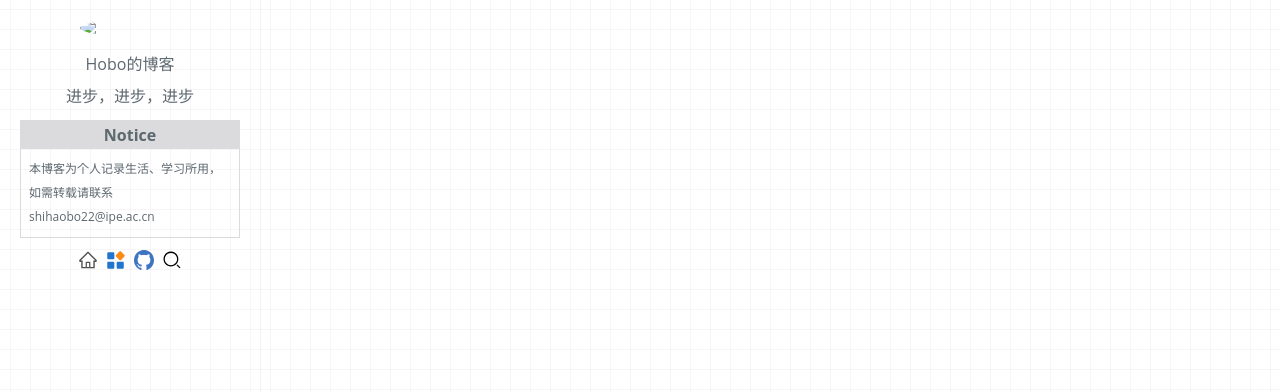
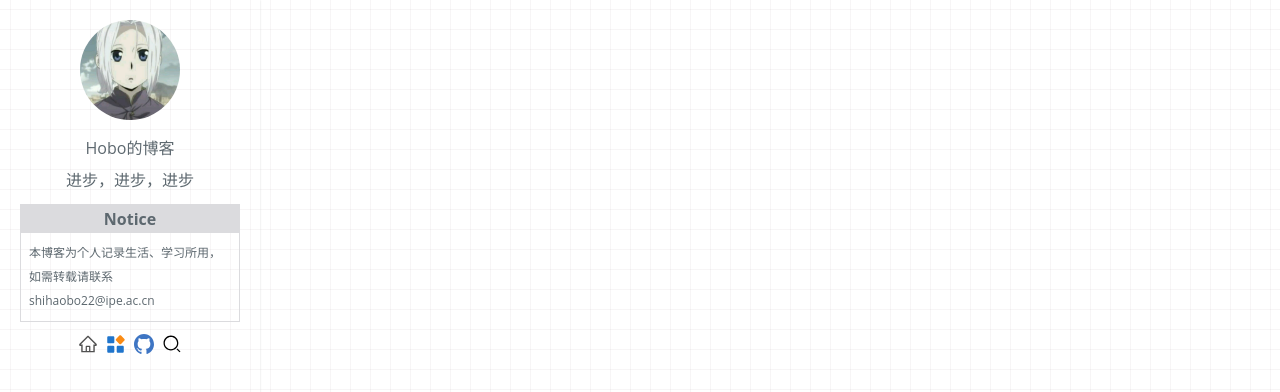
Before and after one commit to HoboShi/HoboShi.github.io, a plain HTML site: page archives/2024/09/index.html in a window 1280 px wide. Shown: the top 392 px of the page. Drawn offline with Linux system fonts and the light colour scheme; no server answers.

Commit message:
Site updated: 2024-09-03 20:01:28

```diff
--- a/archives/2024/09/index.html
+++ b/archives/2024/09/index.html
@@ -18,7 +18,7 @@
   <section class="sidebar">
 
   <div class="avatar-container">
-    <img class="avatar" src=".\photo.jpg" />
+    <img class="avatar" src="/photo.jpg" />
   </div>
   <p class="title">Hobo的博客</p>
   <p class="subtitle">进步，进步，进步</p>
```
Also changed, not shown: archives/2024/index.html (+1 -1 lines), archives/index.html (+1 -1 lines).
